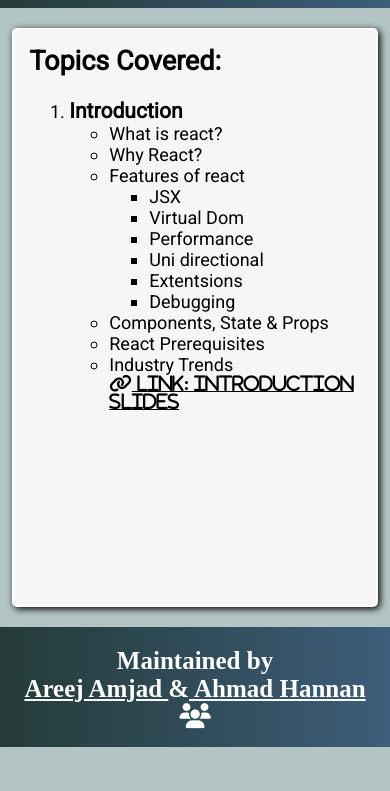
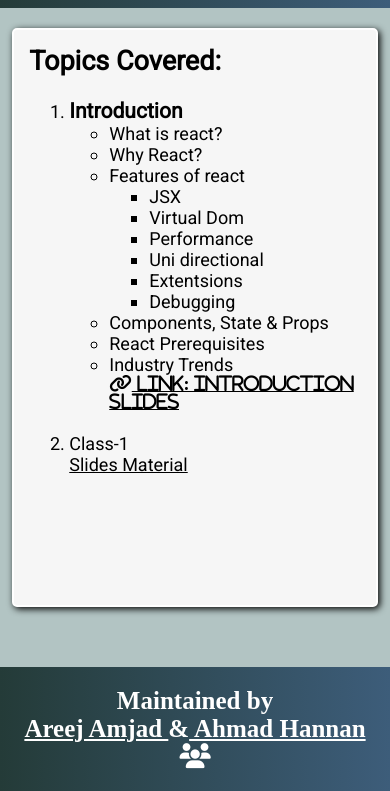
Before and after one commit to areej14/ReactTopics, a plain HTML site: page index.html in a window 390 px wide. Shown: the part 242-1033 px from the top of the page. Before the commit the page ends 989 px from the top, so only its background shows below. Drawn offline with Linux system fonts and the light colour scheme.

Commit message:
footer set met

```diff
--- a/index.html
+++ b/index.html
@@ -38,7 +38,9 @@
                       <li>React Prerequisites</li>
                       <li>Industry Trends</li>
                       <i class="fas fa-link"><a href="https://www.slideshare.net/Simplilearn/reactjs-basics-what-is-reactjs-learn-reactjs-reactjs-tutorial-for-beginners-simplilearn" target="_blank">  link:  Introduction Slides </a></i>
-                      </ul>
+                      </ul><br/>
+                      <li>Class-1</li>
+                      <a href="https://github.com/ahmadhah/Material-Related-to-React/blob/main/Class-1%20slides.pdf" target="_blank"> Slides Material</a>
                  </ol>
 
          </div>
--- a/style.css
+++ b/style.css
@@ -66,3 +66,13 @@ a{
     color: white;
 
 }
+
+@media  screen and (max-width: 1159px) {
+    .footer {
+        width:100%;
+        margin-bottom: 0px;
+        margin-top:60px;
+        /* position: absolute; */
+        height:fit-content
+    }
+  }
```
